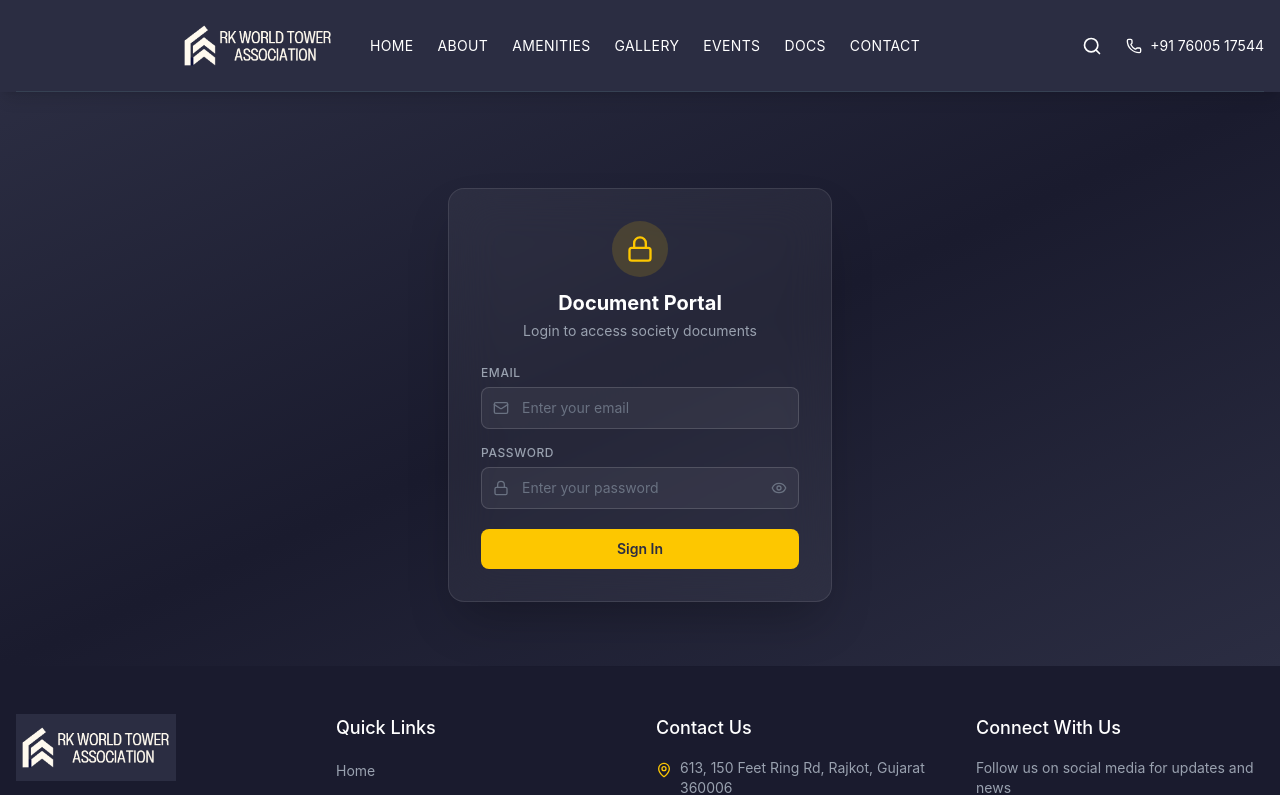
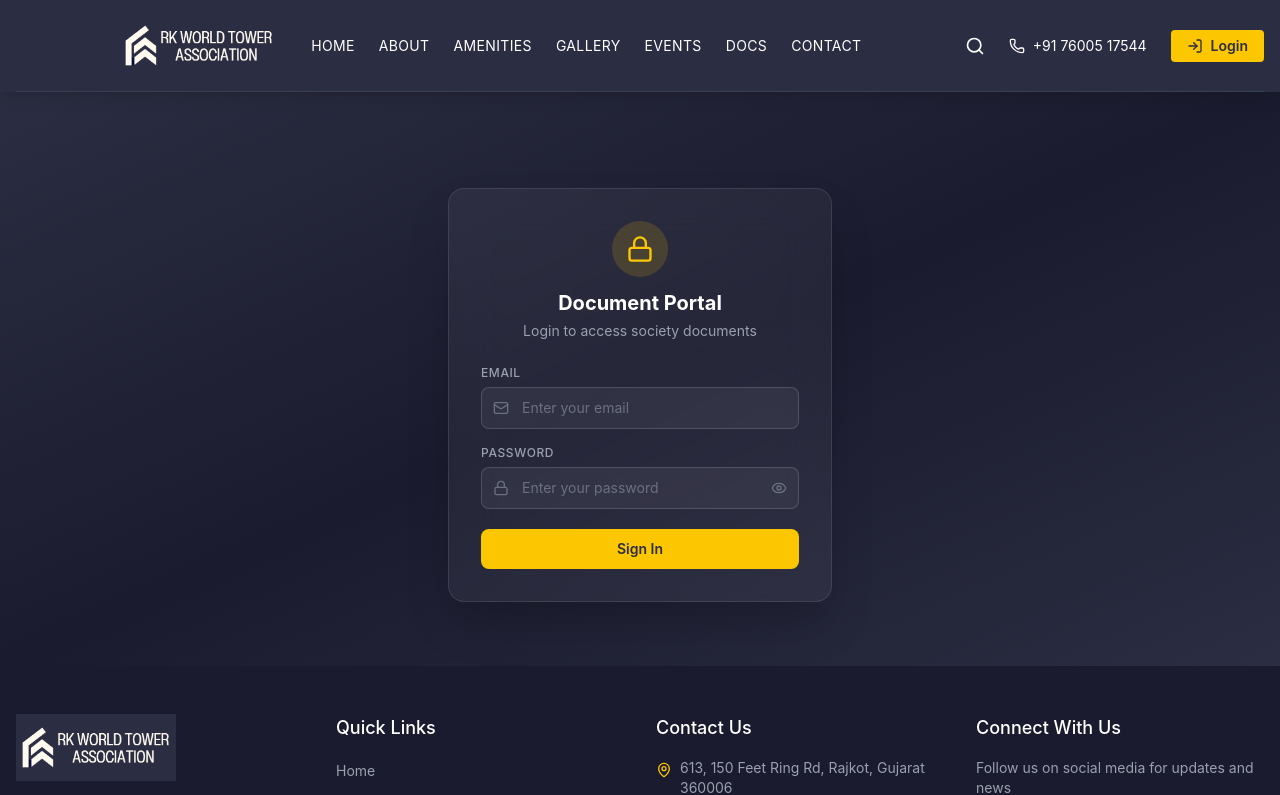
Before and after one commit to vanrajlanga/Designrkworldtowerhomepage, a React (Vite) app: page /docs in a window 1280 px wide. Shown: the top 795 px of the page. Built offline with nearby package versions, Linux system fonts and the light colour scheme.

Commit message:
feat: add login button to header for quick access to CRM

```diff
--- a/src/app/components/NewHeader.tsx
+++ b/src/app/components/NewHeader.tsx
@@ -1,5 +1,5 @@
 import { Logo } from "./Logo";
-import { Menu, X, Search, Phone } from "lucide-react";
+import { Menu, X, Search, Phone, LogIn } from "lucide-react";
 import { useState } from "react";
 
 export function NewHeader() {
@@ -45,6 +45,15 @@ export function NewHeader() {
               <Phone size={16} />
               <span>+91 76005 17544</span>
             </div>
+            <a
+              href="https://crm.rkwt.in/"
+              target="_blank"
+              rel="noopener noreferrer"
+              className="flex items-center gap-2 bg-yellow-400 text-[#2B2D42] px-4 py-1.5 rounded text-sm font-semibold hover:bg-yellow-300 transition-colors"
+            >
+              <LogIn size={16} />
+              Login
+            </a>
           </div>
 
           {/* Mobile Menu Button */}
@@ -69,6 +78,15 @@ export function NewHeader() {
                 {item.label}
               </a>
             ))}
+            <a
+              href="https://crm.rkwt.in/"
+              target="_blank"
+              rel="noopener noreferrer"
+              className="flex items-center gap-2 bg-yellow-400 text-[#2B2D42] px-4 py-1.5 rounded text-sm font-semibold hover:bg-yellow-300 transition-colors w-fit"
+            >
+              <LogIn size={16} />
+              Login
+            </a>
           </nav>
         )}
       </div>
```
